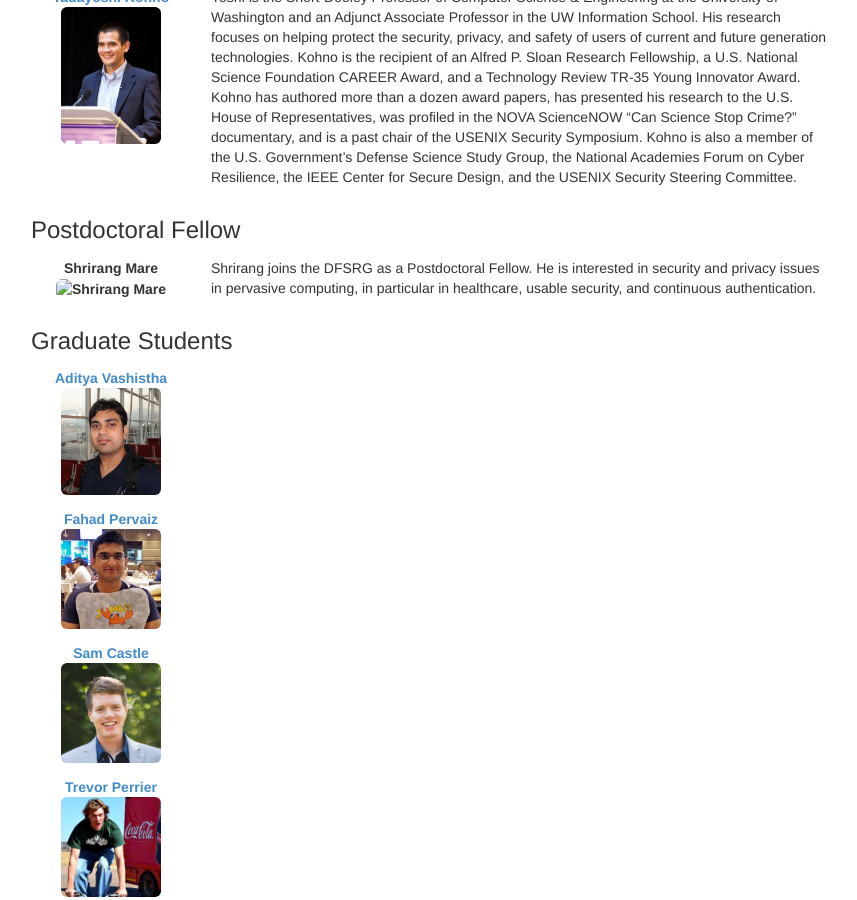
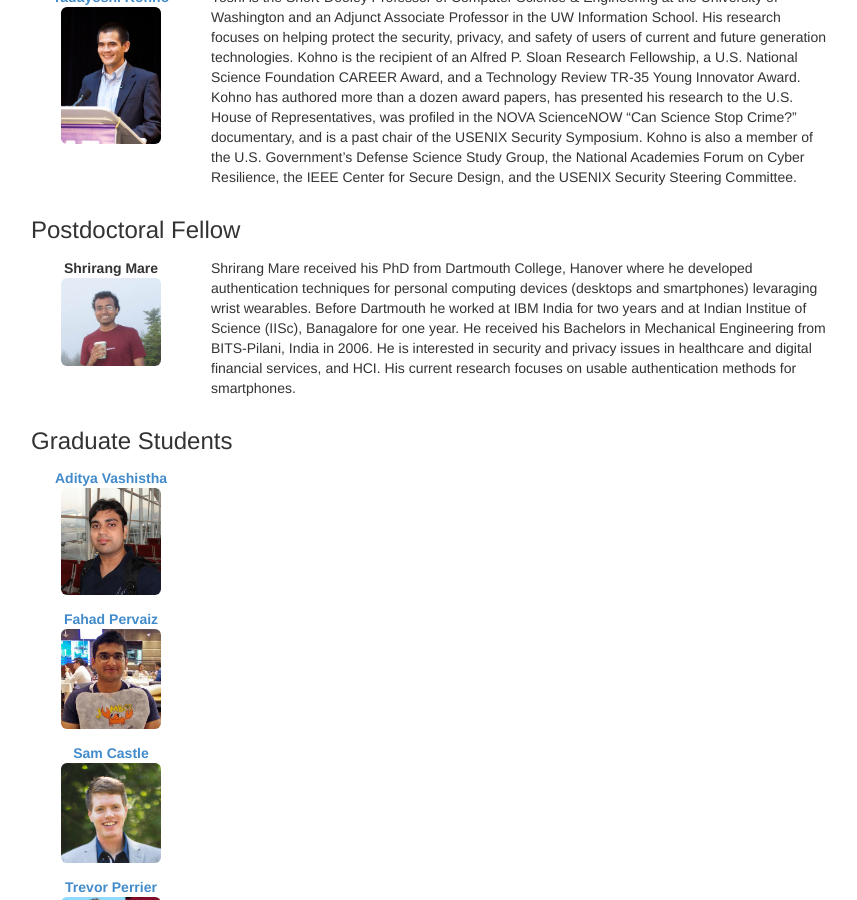
Before and after one commit to uw-ictd/dfs-website, a Jekyll site: the page built from who_we_are.html, in a window 1280 px wide and 900 px high, scrolled down 884 px. Shown: the whole window, without its empty margins (209-1066 px from the left). Built offline with Jekyll 4.4.1, drawn with Linux system fonts in a browser that asks for light colours.

Commit message:
Update photo and bio for Shrirang.

```diff
--- a/_data/people.yml
+++ b/_data/people.yml
@@ -37,7 +37,8 @@ postdoc:
         role: postdoc
         img: shrirang_mare.jpg
         bio: |
-            Shrirang joins the DFSRG as a Postdoctoral Fellow. He is interested in security and privacy issues in pervasive computing, in particular in healthcare, usable security, and continuous authentication.
+            Shrirang Mare received his PhD from Dartmouth College, Hanover where he developed authentication techniques for personal computing devices (desktops and smartphones) levaraging wrist wearables. Before Dartmouth he worked at IBM India for two years and at Indian Institue of Science (IISc), Banagalore for one year. He received his Bachelors in Mechanical Engineering from BITS-Pilani, India in 2006. He is interested in security and privacy issues in healthcare and digital financial services, and HCI. His current research focuses on usable authentication methods for smartphones.
+
 
 grad:
     aditya:
```
Also changed, not shown: img/shrirang_mare.jpg (added).
